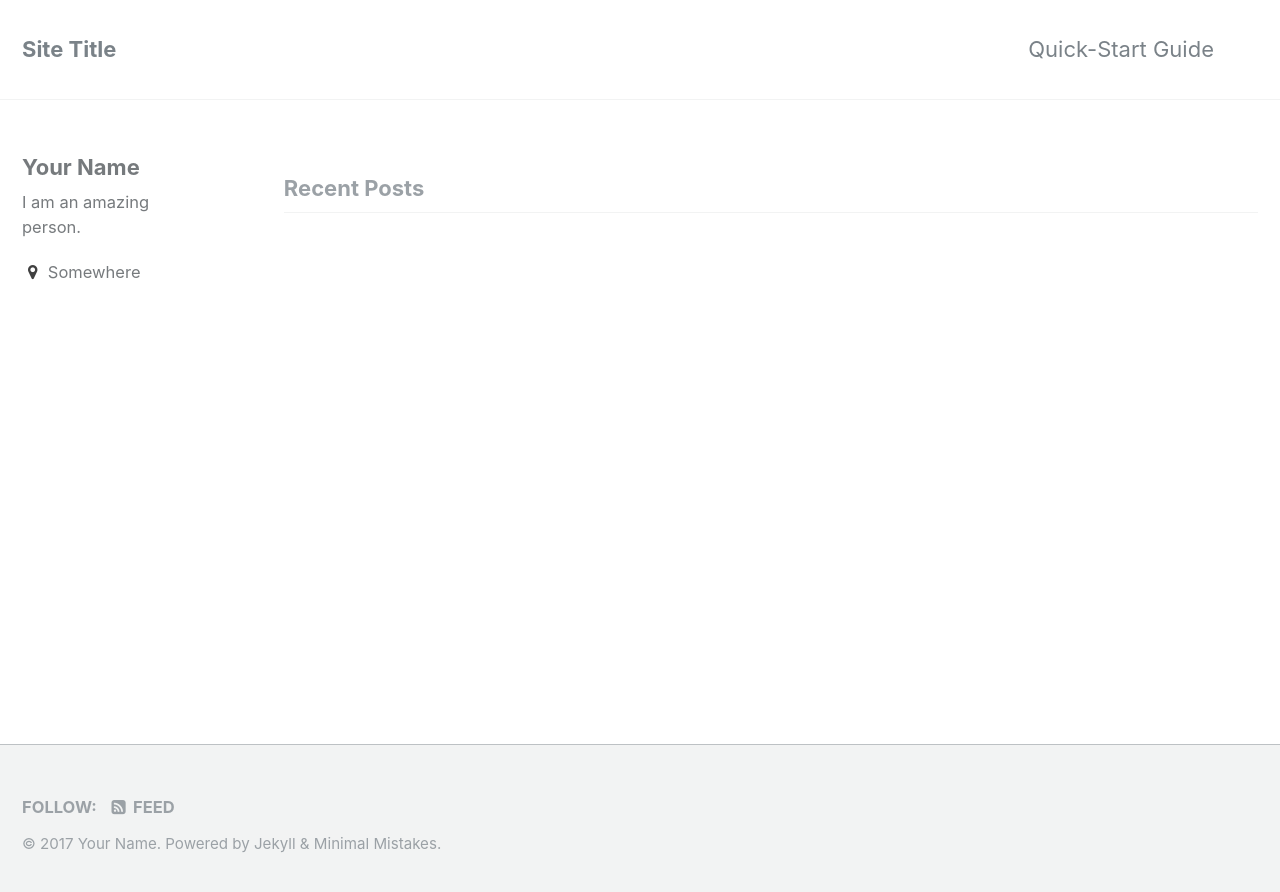
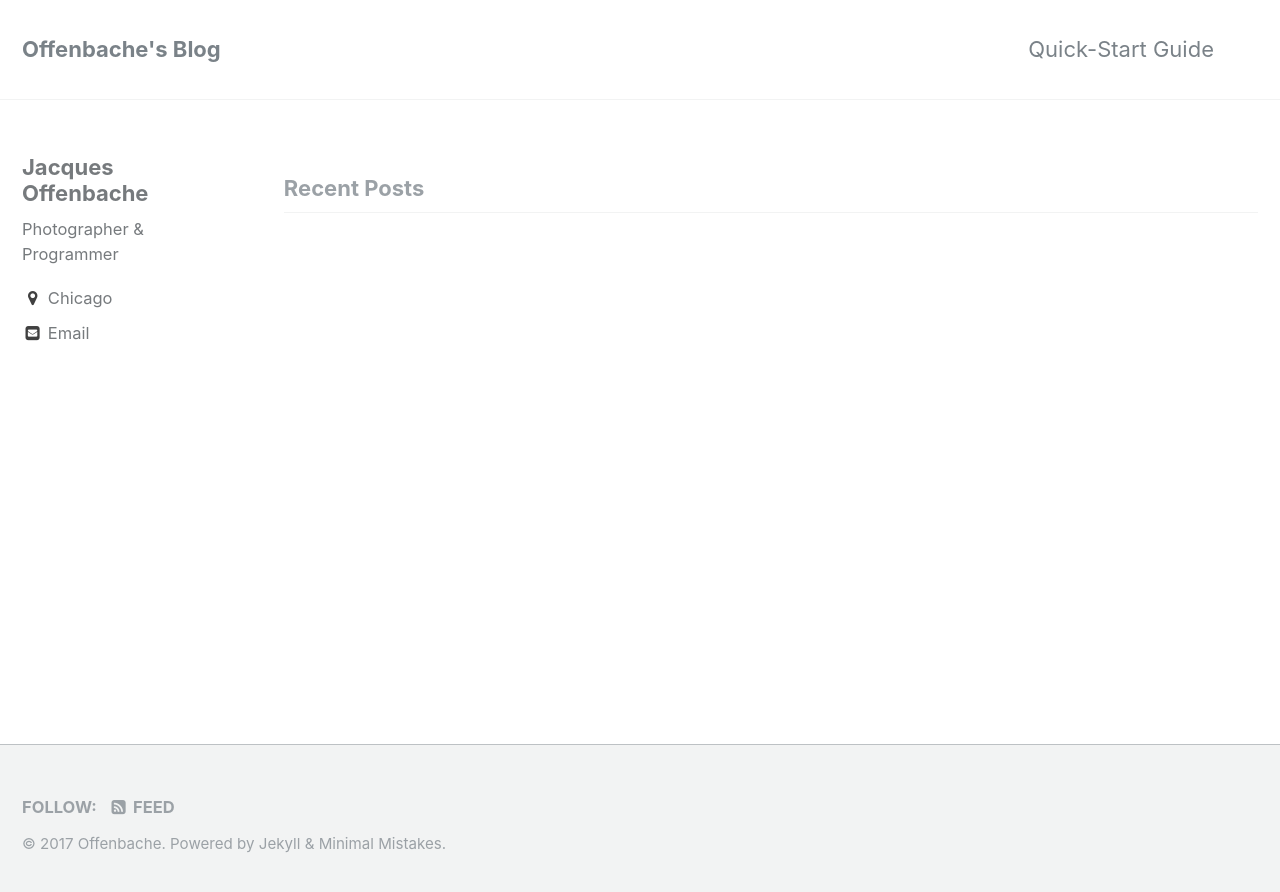
Before and after one commit to offenbache/blog, a Jekyll site: the page built from index.html, in a window 1280 px wide. Shown: the top 892 px of the page. Built offline with Jekyll 4.4.1, drawn with Linux system fonts in a browser that asks for light colours; the list of posts is cut into pages by our own code.

Commit message:
new theme modification

```diff
--- a/_config.yml
+++ b/_config.yml
@@ -7,10 +7,10 @@
 
 # Site Settings
 locale                   : "en"
-title                    : "Site Title"
+title                    : "Offenbache's Blog"
 title_separator          : "-"
-name                     : "Your Name"
-description              : "An amazing website."
+name                     : "Offenbache"
+description              : "1st Github Blog."
 url                      : # the base hostname & protocol for your site e.g. "https://mmistakes.github.io"
 baseurl                  : # the subpath of your site, e.g. "/blog"
 repository               : # GitHub username/repo-name e.g. "mmistakes/minimal-mistakes"
@@ -77,11 +77,11 @@ analytics:
 
 # Site Author
 author:
-  name             : "Your Name"
+  name             : "Jacques Offenbache"
   avatar           : # path of avatar image, e.g. "/assets/images/bio-photo.jpg"
-  bio              : "I am an amazing person."
-  location         : "Somewhere"
-  email            :
+  bio              : "Photographer & Programmer"
+  location         : "Chicago"
+  email            : "offenbache@gmail.com"
   uri              :
   bitbucket        :
   codepen          :
```
